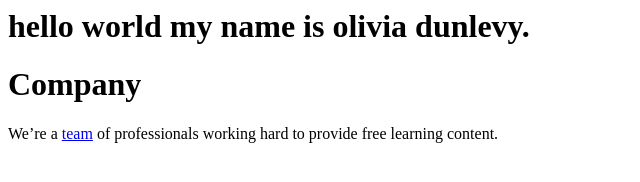
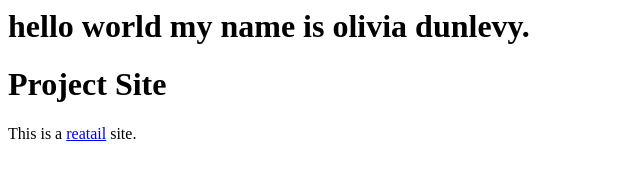
Before and after one commit to dunlevog/dunlevog.github.io, a plain HTML site: page index.html in a window 1280 px wide. Shown: the whole page, without its empty margins (0-640 px from the left). Drawn offline with Linux system fonts and the light colour scheme.

Commit message:
Update index.html

```diff
--- a/index.html
+++ b/index.html
@@ -6,10 +6,9 @@
    </head>
 
    <body>
-      <h1>Company</h1>
+      <h1>Project Site</h1>
       <p>
-         We’re a <a href="/about/about_team.htm">team</a> of professionals working
-         hard to provide free learning content.
+         This is a <a href="https://dunlevog.github.io/retail/">reatail</a> site.
       </p>
    </body>
 </html>
```
